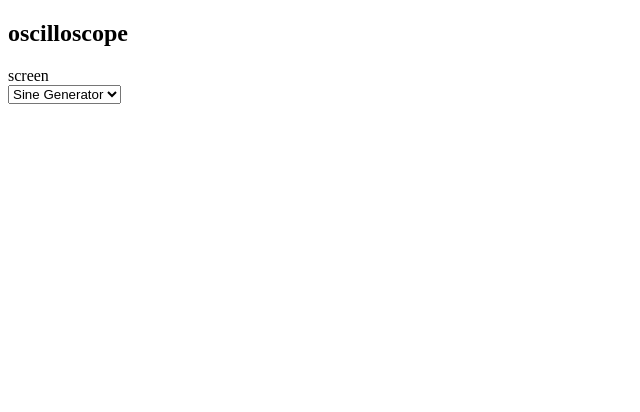
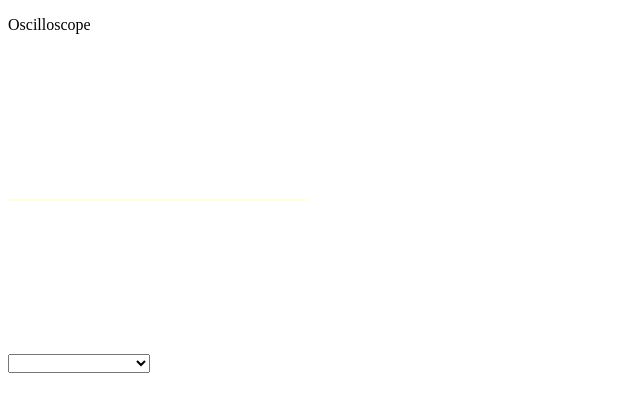
Before and after one commit to jaredellison/react-tone-scope, a React app: page / in a window 1280 px wide. Shown: the top 412 px of the page, without its empty margins (0-640 px from the left). Built offline with nearby package versions, Linux system fonts and the light colour scheme; the HTML template or start-up script is replaced by a standard one.

Commit message:
Implement Oscilloscope and Screen components

```diff
--- a/client/src/app.jsx
+++ b/client/src/app.jsx
@@ -8,7 +8,10 @@ class App extends React.Component {
   constructor(props) {
     super(props);
     this.state = {
-      sources : [{source: new Tone.Oscillator(440, 'sine'), name:'Sine Generator'}]
+      sources : [
+        {signal: new Tone.Oscillator(440, 'sine').start().toMaster(), name:'Sine Generator'},
+        {signal: new Tone.Oscillator(440, 'sawtooth').start(), name:'Sawtooth Generator'}
+      ]
     };
   }
 
--- a/client/src/components/Oscilloscope.jsx
+++ b/client/src/components/Oscilloscope.jsx
@@ -2,35 +2,140 @@ import React from 'react';
 import Tone from 'tone';
 
 class Oscilloscope extends React.Component {
-  constructor(props){
+  constructor(props) {
     super(props);
-    this.state = {};
+    this.state = {
+      input: null,
+      samples: new Array(256).fill(0),
+      angle: 0
+    };
+    this.waveform = new Tone.Waveform(256);
+
+    this.animate = this.animate.bind(this);
+    this.handleSelect = this.handleSelect.bind(this);
+    this.bindInput = this.bindInput.bind(this);
+  }
+
+  componentDidMount() {
+    this.animationId = requestAnimationFrame(this.animate);
+  }
+
+  componentWillUnmount() {
+    cancelAnimationFrame(this.animationId);
+  }
+
+  animate() {
+    this.setState({
+      samples: this.waveform.getValue()
+    });
+    requestAnimationFrame(this.animate);
+  }
+
+  bindInput(sourceName) {
+    // Find signal source
+    const { sources } = this.props;
+    const currentIntput = this.state.input;
+    let option;
+
+    for (let i = 0; i < sources.length; i++) {
+      if (sourceName === sources[i].name) {
+        option = sources[i];
+        break;
+      }
+      if (i === sources.length - 1) {
+        return;
+      }
+    }
+
+    // Remove previous input
+    if (currentIntput !== null && currentIntput !== option.signal) {
+      currentIntput.disconnect(this.waveform);
+    }
+
+    // Connect input
+    option.signal.connect(this.waveform);
+    this.setState({
+      input: option.signal
+    });
+  }
+
+  handleSelect(e) {
+    if (Tone.context.state !== 'running') {
+      Tone.context.resume();
+    }
+    this.bindInput(e.target.value);
+  }
+
+
+  render() {
+    return (
+      <div id="oscilloscope-container">
+        <p>Oscilloscope</p>
+        <Screen samples={this.state.samples} />
+        <div id="controls">
+          <select onChange={this.handleSelect}>
+              <option></option>
+            {this.props.sources.map((source, i) => (
+              <option key={i}>{source.name}</option>
+            ))}
+          </select>
+        </div>
+      </div>
+    );
+  }
+}
+
+class Screen extends React.Component {
+  constructor(props) {
+    super(props);
+    this.canvasRef = React.createRef();
+  }
+
+  componentDidUpdate() {
+    const { samples } = this.props;
+    const canvas = this.canvasRef.current;
+    const ctx = canvas.getContext('2d');
+    const width = canvas.width;
+    const height = canvas.height;
+    const lineWidth = 2;
+
+    ctx.clearRect(0, 0, width, height);
+    ctx.beginPath();
+    ctx.lineWidth = lineWidth;
+    ctx.lineCap = 'round';
+    ctx.strokeStyle = 'lightyellow';
+
+    samples.forEach((v, i) => {
+      const x = this.scale(i, 0, samples.length, 0, width);
+      const y = this.scale(v, -1, 1, 0, width);
+      if (i === 0) {
+        ctx.moveTo(x, y);
+      } else {
+        ctx.lineTo(x, y);
+      }
+    });
+
+    ctx.stroke();
+  }
+
+  scale(n, inMin, inMax, outMin, outMax) {
+    const inRange = inMax - inMin;
+    const outRange = outMax - outMin;
+    const ratio = (n - inMin) / inRange;
+    return ratio * outRange + outMin;
   }
 
   render() {
     return (
-      <div id="oscilloscope-container">
-        <h2>oscilloscope</h2>
-        <Screen></Screen>
-        <div id="controls">
-        <select>
-          {this.props.sources.map((source) => <option>{source.name}</option>)}
-        </select>
-        </div>
-      </div>
-    )
-  }
-}
-
-class Screen extends React.Component {
-  constructor(props){
-    super(props);
-  }
-
-  render() {
-    return (
-      <div id="oscilloscope">screen</div>
-    )
+      <canvas
+        ref={this.canvasRef}
+        id="oscilloscope-screen"
+        width="300"
+        height="300"
+      >
+        signal visualization
+      </canvas>
+    );
   }
 }
 
```
Also changed, not shown: 1 other file (tests, documents, lock files or other folders).
